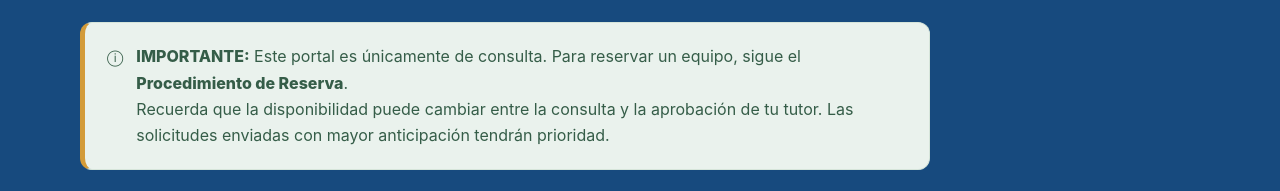
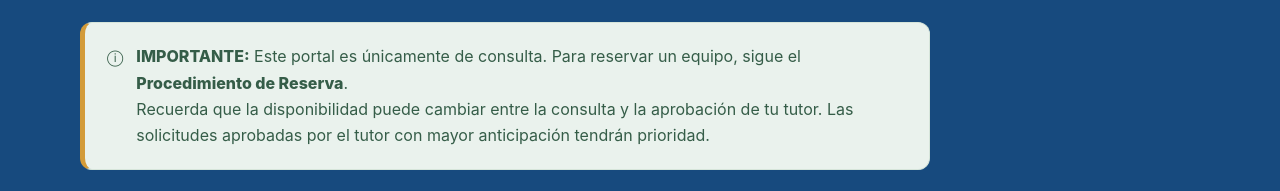
Before and after one commit to jose-2020/catalogo-equipos, a plain HTML site: page index.html in a window 1280 px wide. Shown: the part 357-548 px from the top of the page. Drawn offline with Linux system fonts and the light colour scheme.

Commit message:
Clarify notice messages for equipment reservation
Updated notice messages in Spanish and English to clarify priority for tutor-approved requests.

```diff
--- a/index.html
+++ b/index.html
@@ -472,7 +472,7 @@ input:focus, select:focus {
 	    sigue el <strong>Procedimiento de Reserva</strong>.
 	    <br>
 	    Recuerda que la disponibilidad puede cambiar entre la consulta
-	    y la aprobación de tu tutor. Las solicitudes enviadas con mayor
+	    y la aprobación de tu tutor. Las solicitudes aprobadas por el tutor con mayor
 	    anticipación tendrán prioridad.
 	  </div>
 	</div>
@@ -785,7 +785,7 @@ const translations = {
     eyebrow: 'Portal de consulta · Laboratorios del edificio E2E3',
     title: 'Consulta la disponibilidad de equipos',
     description: 'Busca el equipo requerido y abre su calendario para revisar los horarios reservados y disponibles.',
-    notice: '<strong>IMPORTANTE:</strong> Este portal es únicamente de consulta. Para reservar un equipo, sigue el <strong>Procedimiento de Reserva</strong>.<br>Recuerda que la disponibilidad puede cambiar entre la consulta y la aprobación de tu tutor. Las solicitudes enviadas con mayor anticipación tendrán prioridad.',
+    notice: '<strong>IMPORTANTE:</strong> Este portal es únicamente de consulta. Para reservar un equipo, sigue el <strong>Procedimiento de Reserva</strong>.<br>Recuerda que la disponibilidad puede cambiar entre la consulta y la aprobación de tu tutor. Las solicitudes aprobadas por el tutor con mayor anticipación tendrán prioridad.',
     procedure: '📄 Procedimiento de Reserva',
     schedule: '🗓️ Horario de Laboratorios de Docencia',
     search: 'Buscar por nombre o código...',
@@ -806,7 +806,7 @@ const translations = {
     eyebrow: 'Information Portal · E2E3 Building Laboratories',
     title: 'Check Equipment Availability',
     description: 'Find the equipment you need and open its calendar to check reserved and available time slots.',
-    notice: '<strong>IMPORTANT:</strong> This portal is for consultation purposes only. To reserve equipment, please follow the <strong>Reservation Procedure</strong>.<br>Please remember that availability may change between checking the calendar and your tutor’s approval. Requests submitted further in advance will be given priority.',
+    notice: '<strong>IMPORTANT:</strong> This portal is for consultation purposes only. To reserve equipment, please follow the <strong>Reservation Procedure</strong>.<br>Please remember that availability may change between checking the calendar and your tutor’s approval. Requests approved by the tutor earlier will be given priority.',
     procedure: '📄 Reservation Procedure',
     schedule: '🗓️ Teaching Laboratories Schedule',
     search: 'Search by name or code...',
```
